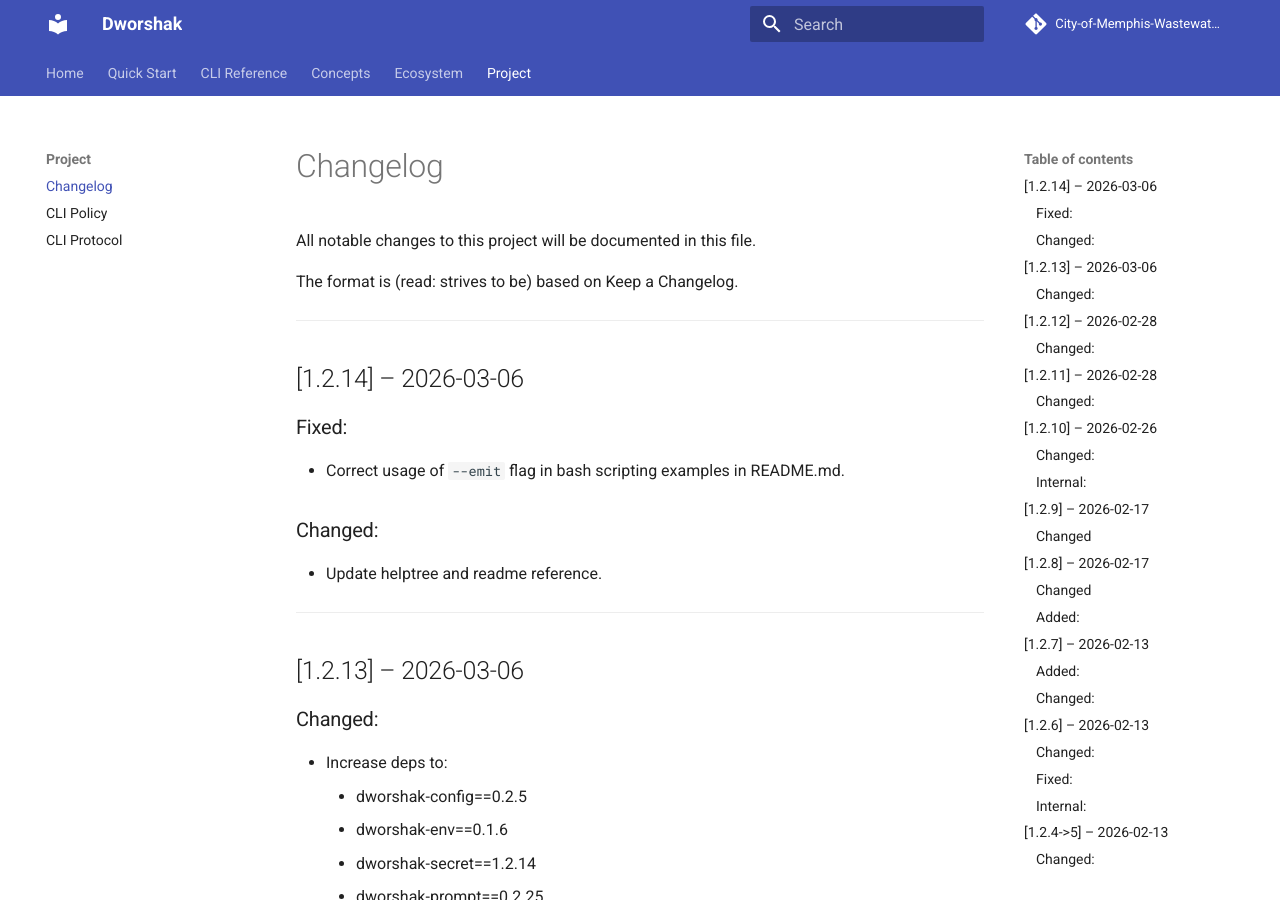
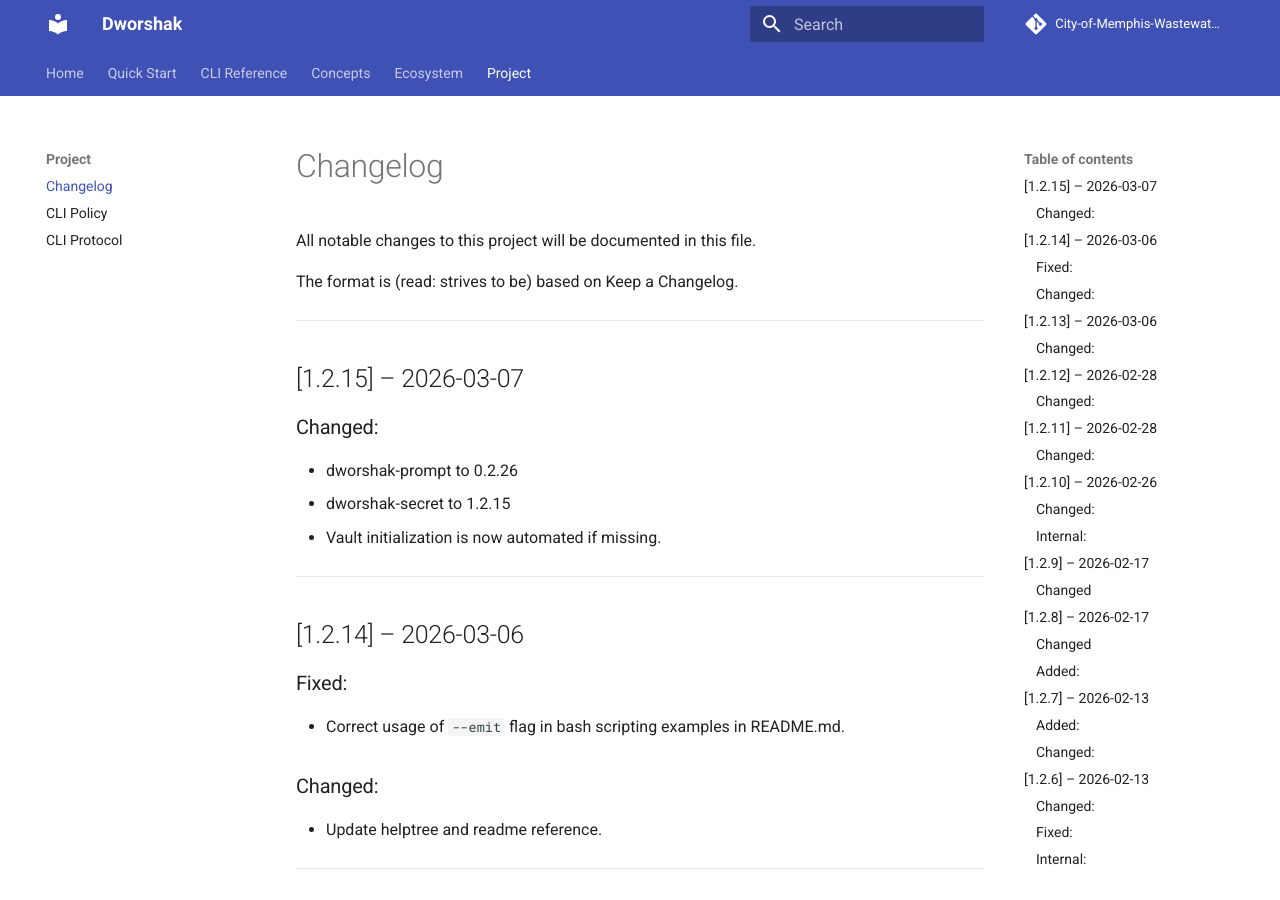
Before and after one commit to City-of-Memphis-Wastewater/dworshak, an MkDocs documentation site: the page built from docs/CHANGELOG.md, in a window 1280 px wide and 900 px high. Built offline with MkDocs 1.6.1 and Material for MkDocs 9.7.7, drawn with Linux system fonts in a browser that asks for light colours; comment, search, counter and statistics services are not loaded.

Commit message:
increase dworshak-secret to 1.2.15, to guard failure if vault dne. increase dworshak-prompt to 0.2.26. buo to 1.2.15  and write changelog. update helptree and reference

```diff
--- a/docs/CHANGELOG.md
+++ b/docs/CHANGELOG.md
@@ -3,6 +3,14 @@
 All notable changes to this project will be documented in this file.
 
 The format is (read: strives to be) based on Keep a Changelog.
+
+---
+
+## [1.2.15] – 2026-03-07
+### Changed:
+- dworshak-prompt to 0.2.26
+- dworshak-secret to 1.2.15
+- Vault initialization is now automated if missing.
 
 ---
 
--- a/pyproject.toml
+++ b/pyproject.toml
@@ -8,8 +8,8 @@
     "pyhabitat>=1.2.2",
     "typer>=0.21.0",
     "rich>=13.0.0",
-    "dworshak-secret[typer]>=1.2.14",
-    "dworshak-prompt[typer]>=0.2.25",
+    "dworshak-secret[typer]>=1.2.15",
+    "dworshak-prompt[typer]>=0.2.26",
     "dworshak-config[typer]>=0.2.5",
     "dworshak-env[typer]>=0.1.6",
     "typer-helptree==0.2.6",
```
Also changed, not shown: 1 other file.
